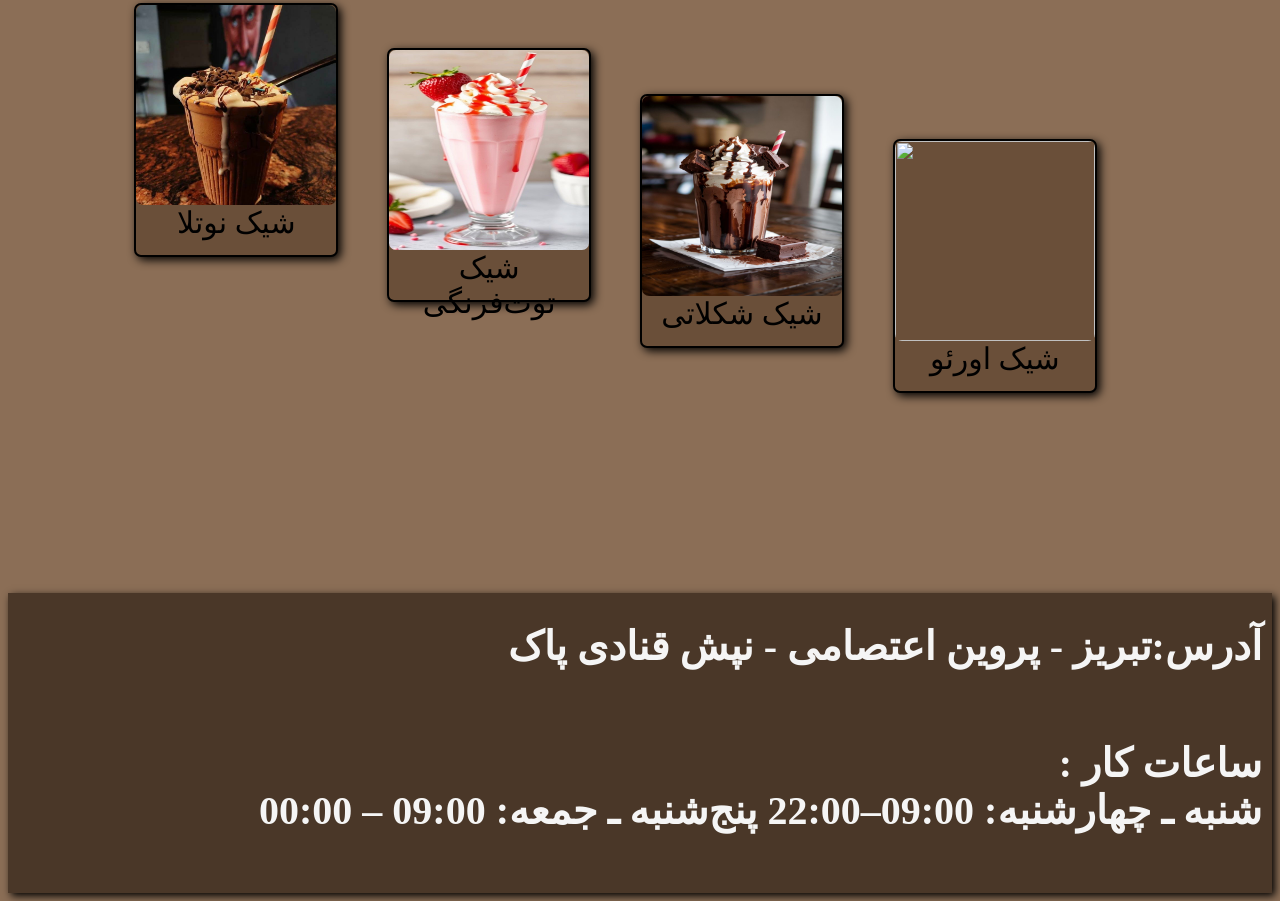
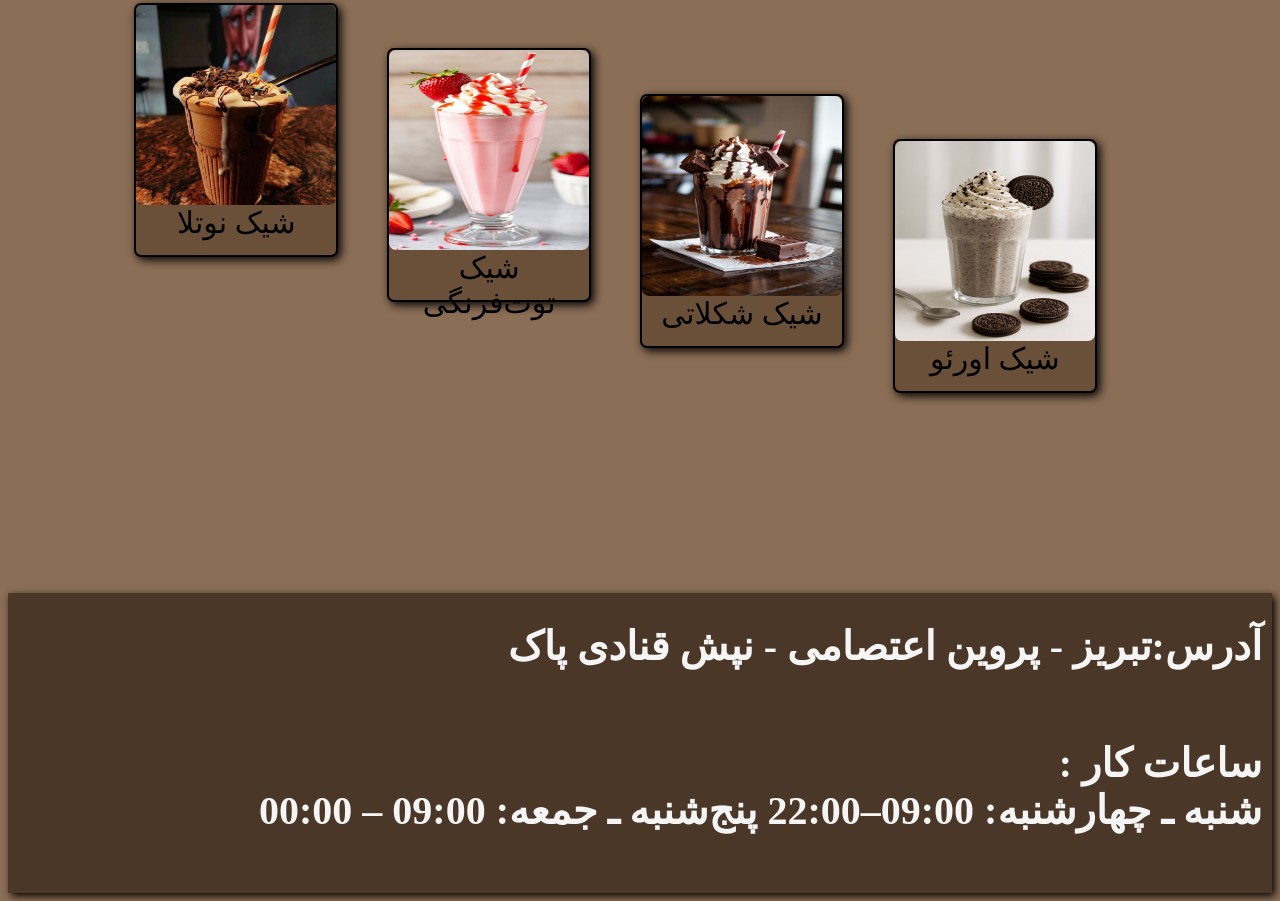
Before and after one commit to Amir-zahrabi/landing-cafe, a plain HTML site: page index.html in a window 1280 px wide. Shown: the part 1805-2706 px from the top of the page. Drawn offline with Linux system fonts and the light colour scheme.

Commit message:
Update index.html

```diff
--- a/index.html
+++ b/index.html
@@ -53,7 +53,7 @@
              <img src="chockolat.png.JPG" class="images"><a>شیک شکلاتی</a>
           </div>
           <div class="box4">
-             <img src=oreo.png.JPG" class="images"><a>شیک اورئو</a>
+             <img src="oreo.png.JPG" class="images"><a>شیک اورئو</a>
           </div>
 
 
```
